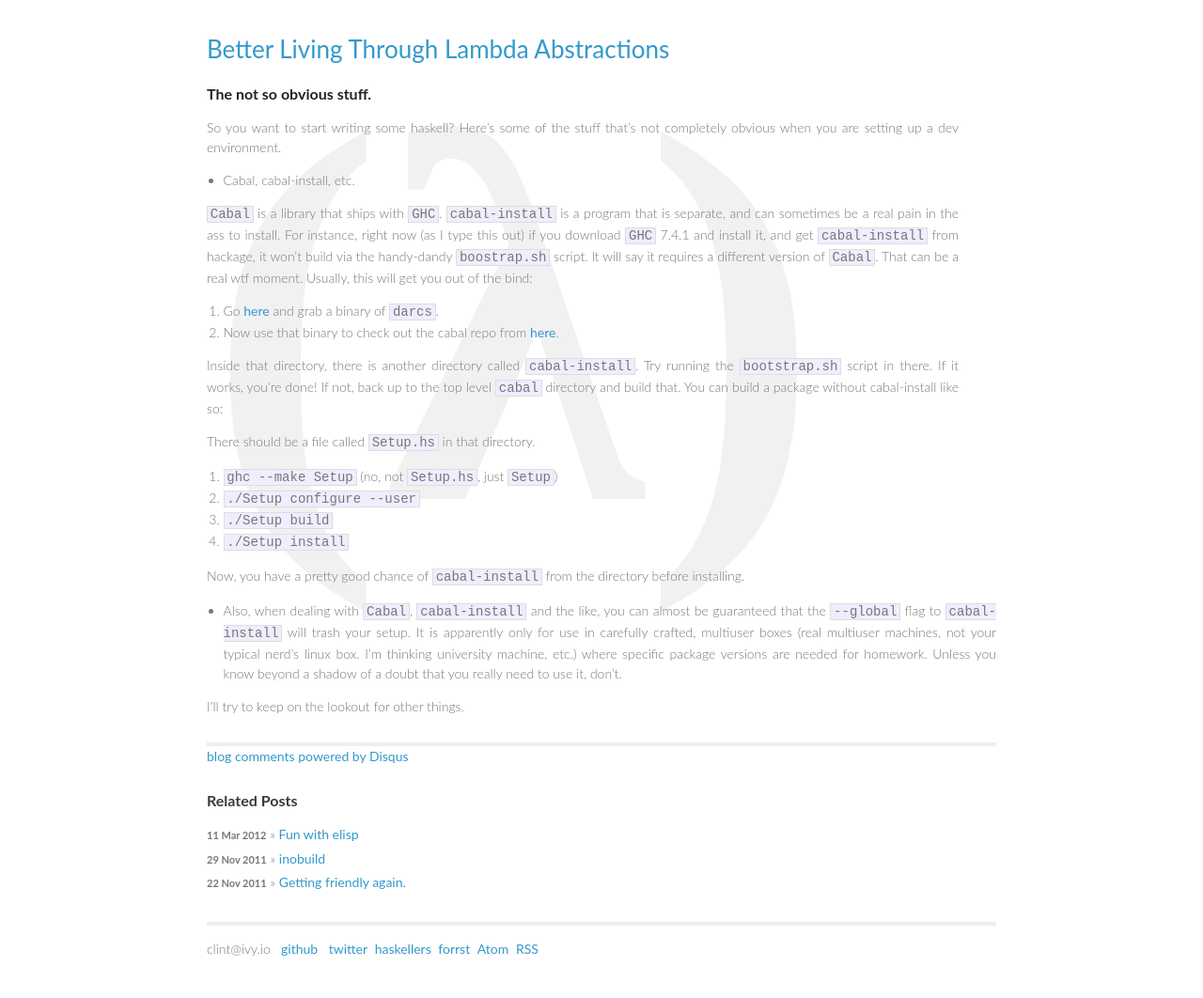
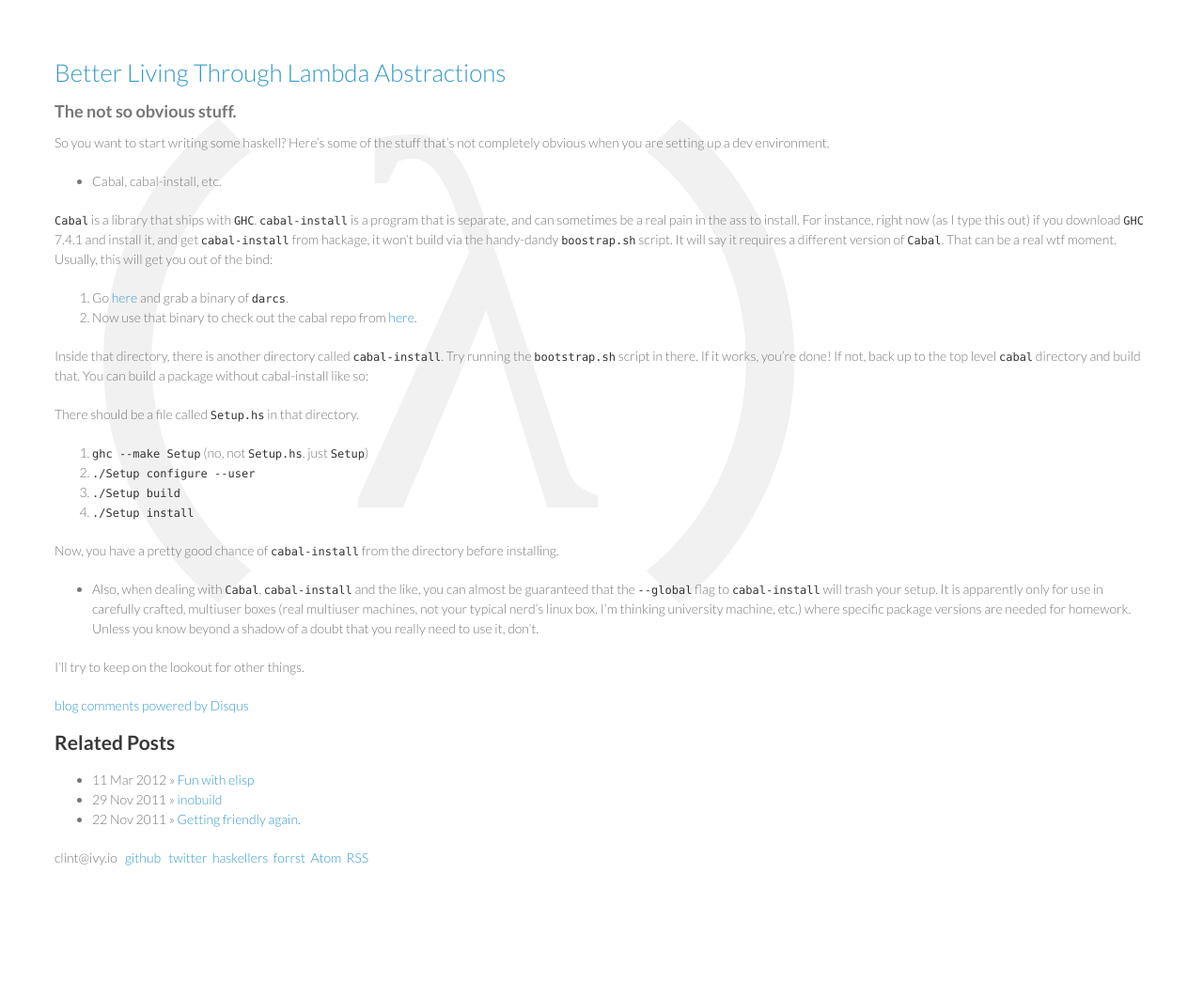
Before and after one commit to cmoore/cmoore.github.com, a Jekyll site: the page built from _posts/2012-04-05-so-you-want-to-learn-haskell.markdown, in a window 1280 px wide. Shown: the whole page at 94% size. Built offline with Jekyll 4.4.1, drawn with Linux system fonts in a browser that asks for light colours; Markdown is read by kramdown in place of the engine named in the settings; comment, search, counter and statistics services are not loaded; after the commit the page ends 1001 px from its top, so only the background shows below that.

Commit message:
New spring styles!

```diff
--- a/css/screen.css
+++ b/css/screen.css
@@ -1,179 +1,267 @@
-* {
-  margin: 0;
-  padding: 0;
-}
+@import url(https://fonts.googleapis.com/css?family=Lato:300italic,700italic,300,700);
+@import url(https://fonts.googleapis.com/css?family=Anonymous+Pro:300italic,700italic,300,700);
 
 body {
-  text-align: center;
+  padding:50px;
   font:14px/1.5 Lato, "Helvetica Neue", Helvetica, Arial, sans-serif;
+  color:#777;
   font-weight:300;
-  color:#777;
 }
 
 h1, h2, h3, h4, h5, h6 {
-    color:#222;
-    font-size: 16px;
+//  color:#222;
+//  margin:0 0 20px;
+}
+
+p, ul, ol, table, pre, dl {
+  margin:0 0 20px;
+}
+
+h1, h2, h3 {
+  line-height:1.1;
+}
+
+h1 {
+  font-size:18px;
+}
+
+h2 {
+  color:#393939;
+}
+
+h3, h4, h5, h6 {
+  color:#494949;
   font-weight: bold;
 }
 
-h1, h2, h3 {
-    line-height: 1.1;
-    margin-bottom: 1em;
+a {
+  color:#39c;
+  font-weight:400;
+  text-decoration:none;
 }
 
-h2 { color: #393939; }
-h3, h4, h5, h6 { color: #494949; }
-
-p {
-  margin: 1em 0;
-	width: 800px;
+a small {
+  font-size:11px;
+  color:#777;
+  margin-top:-0.6em;
+  display:block;
 }
 
-a {
-  color: #39c;
-  font-weight:400;
-  text-decoration: none;
+.wrapper {
+  width:860px;
+  margin:0 auto;
 }
 
-a:hover {
-  //color: black;
+blockquote {
+  border-left:1px solid #e5e5e5;
+  margin:0;
+  padding:0 0 0 20px;
+  font-style:italic;
 }
 
-a:visited {
-    //color: #6C88A2;
-    text-decoration: none;
+code, pre {
+  font-family:Monaco, Bitstream Vera Sans Mono, Lucida Console, Terminal;
+  color:#333;
+  font-size:12px;
+}
+
+pre {
+  padding:8px 15px;
+  background: #f8f8f8;
+  border-radius:5px;
+  border:1px solid #e5e5e5;
+  overflow-x: auto;
 }
 
 table {
-  font-size: inherit;
+  width:100%;
+  border-collapse:collapse;
 }
 
-ul.posts {
-  list-style-type: none;
-  margin-bottom: 2em;
+th, td {
+  text-align:left;
+  padding:5px 10px;
+  border-bottom:1px solid #e5e5e5;
 }
 
-ul.posts li {
-   line-height: 1.75em;
+dt {
+  color:#444;
+  font-weight:700;
 }
 
-ul.posts span {
-   font-weight: bold;
-   font-size: 11px;
+th {
+  color:#444;
 }
 
-.site {
-  text-align: justify;
-  width: 60em;
-  margin: 3em auto 2em auto;
-  line-height: 1.5em;
+img {
+  max-width:100%;
 }
 
-.title {
-//  color: #a00;
-  font-weight: bold;
-  margin-bottom: 2em;
+header {
+  width:270px;
+  float:left;
+  position:fixed;
 }
 
-.site .title a {
-//    color: #a00;
-    text-decoration: none;
+header ul {
+  list-style:none;
+  height:40px;
+
+  padding:0;
+
+  background: #eee;
+  background: -moz-linear-gradient(top, #f8f8f8 0%, #dddddd 100%);
+  background: -webkit-gradient(linear, left top, left bottom, color-stop(0%,#f8f8f8), color-stop(100%,#dddddd));
+  background: -webkit-linear-gradient(top, #f8f8f8 0%,#dddddd 100%);
+  background: -o-linear-gradient(top, #f8f8f8 0%,#dddddd 100%);
+  background: -ms-linear-gradient(top, #f8f8f8 0%,#dddddd 100%);
+  background: linear-gradient(top, #f8f8f8 0%,#dddddd 100%);
+
+  border-radius:5px;
+  border:1px solid #d2d2d2;
+  box-shadow:inset #fff 0 1px 0, inset rgba(0,0,0,0.03) 0 -1px 0;
+  width:270px;
 }
 
-.site .title a:hover {
-//    color: black;
+header li {
+  width:89px;
+  float:left;
+  border-right:1px solid #d2d2d2;
+  height:40px;
 }
 
-.site .title a.extra {
-//    color: #aaa;
-    text-decoration: none;
-    margin-left: 1em;
+header ul a {
+  line-height:1;
+  font-size:11px;
+  color:#999;
+  display:block;
+  text-align:center;
+  padding-top:6px;
+  height:40px;
 }
 
-.site .title a.extra:hover {
-//    color: black;
+strong {
+  color:#222;
+  font-weight:700;
 }
 
-.site .meta {
-//    color: #aaa;
+header ul li + li {
+  width:88px;
+  border-left:1px solid #fff;
 }
 
-.site .footer {
-//    color: #666;
-    border-top: 4px solid #eee;
-    margin-top: 2em;
-    overflow: hidden;
+header ul li + li + li {
+  border-right:none;
+  width:89px;
 }
 
-.site .footer .contact {
-    float: left;
-    margin-right: 3em;
+header ul a strong {
+  font-size:14px;
+  display:block;
+  color:#222;
 }
 
-.site .footer .contact a {
-//    color: #8085C1;
+section {
+  width:500px;
+  float:right;
+  padding-bottom:50px;
 }
 
-.site .footer .rss {
-    margin-top: 1.1em;
-    margin-right: -.2em;
-    float: right;
+small {
+  font-size:11px;
 }
 
-.site .footer .rss img {
-    border: 0;
+hr {
+  border:0;
+  background:#aaa;
+  height:1px;
+  margin:0 0 20px;
 }
 
-#post {
-
+footer {
+  width:270px;
+  float:left;
+  position:fixed;
+  bottom:50px;
 }
 
-/* standard */
+@media print, screen and (max-width: 960px) {
 
-#post pre {
-		border: 1px solid #ddd;
-		background-color: #eef;
-		padding: 0 .4em;
+  div.wrapper {
+    width:auto;
+    margin:0;
   }
 
-#post ul,
-#post ol {
-    margin-left: 1.25em;
+  header, section, footer {
+    float:none;
+    position:static;
+    width:auto;
   }
 
-#post code {
-    border: 1px solid #ddd;
-    background-color: #eef;
-    padding: 0 .2em;
+  header {
+    padding-right:320px;
   }
 
-#post pre code {
-    border: none;
+  section {
+    border:1px solid #e5e5e5;
+    border-width:1px 0;
+    padding:20px 0;
+    margin:0 0 20px;
   }
 
-/* terminal */
-
-#post pre.terminal {n
-    border: 1px solid black;
-    background-color: #333;
-//    color: white;
+  header a small {
+    display:inline;
   }
 
-#post pre.terminal code {
-//    background-color: #333;
+  header ul {
+    position:absolute;
+    right:50px;
+    top:52px;
+  }
 }
 
-#related {
-		margin-top: 2em;
+@media print, screen and (max-width: 720px) {
+  body {
+    word-wrap:break-word;
   }
 
-#related h2 {
-    margin-bottom: 1em;
+  header {
+    padding:0;
   }
 
-.cite {
+  header ul, header p.view {
+    position:static;
+  }
+}
+
+@media print, screen and (max-width: 480px) {
+  body {
+    padding:15px;
+  }
+
+  header ul {
+    display:none;
+  }
+}
+
+@media print {
+  body {
+    padding:0.4in;
+    font-size:12pt;
+    color:#444;
+  }
+}
+
+.lambada {
+   font-size: 564px;
    font-family: 'Anonymous Pro';
- width: 70%;
+   color: black;
+   z-index: -1;
+   opacity: .05;
+   position: absolute;
+//   top: 50%;
+   height: 240px;
+   margin-top: -120px;
 }
 
 .ohai {
@@ -185,20 +273,9 @@
 //	  color: #555;
 }
 
-.gist .gist-file {
-   font-size: 13px;
-   font-family: 'Consolas', 'Anonymous Pro', 'Bitstream Vera Sans Mono', 'Courier', monospace;
+.cite {
+    width:510px;
+    background-color:#eee;
+    border:1px solid #ccc;
+    padding:6px;
 }
-
-/* Truly the forbidden dance... */
-.lambada {
-   font-size: 564px;
-   color: black;
-   z-index: -1;
-   opacity: .05;
-   font-family: 'Anonymous Pro';
-   position: absolute;
-   top: 50%;
-   height: 240px;
-   margin-top: -120px;
-}
```
Also changed, not shown: _layouts/default.html (+0 -15 lines). Lines whose indentation alone changed are shown as unchanged.
